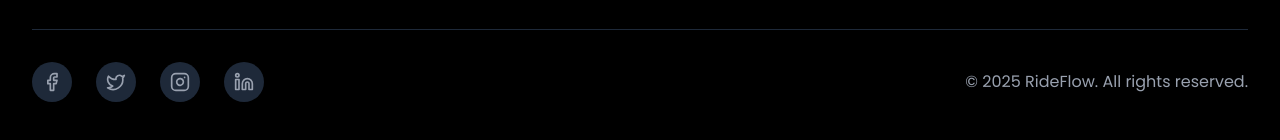
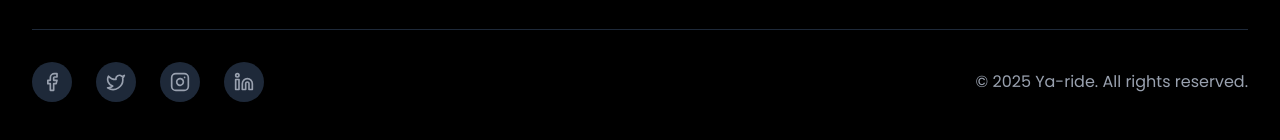
Before and after one commit to uberaddis/ya-landing, a Next.js app: page / in a window 1280 px wide. Shown: the part 5045-5185 px from the top of the page. Built offline with nearby package versions, Linux system fonts and the light colour scheme.

Commit message:
footer change

```diff
--- a/app/components/Footer.tsx
+++ b/app/components/Footer.tsx
@@ -193,7 +193,7 @@ export default function Footer() {
 
                         <div className="text-center lg:text-right">
                             <p className="text-gray-400">
-                                © 2025 RideFlow. All rights reserved.
+                                © 2025 Ya-ride. All rights reserved.
                             </p>
                         </div>
                     </div>
```
